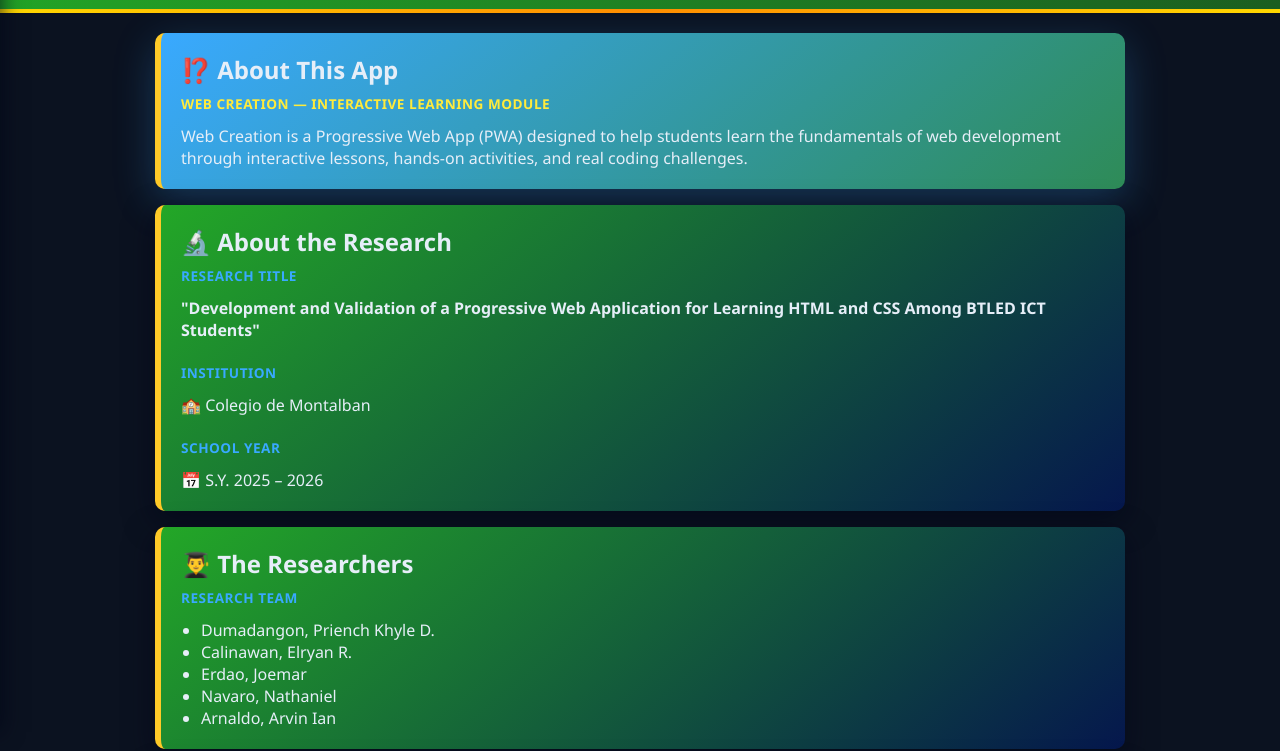
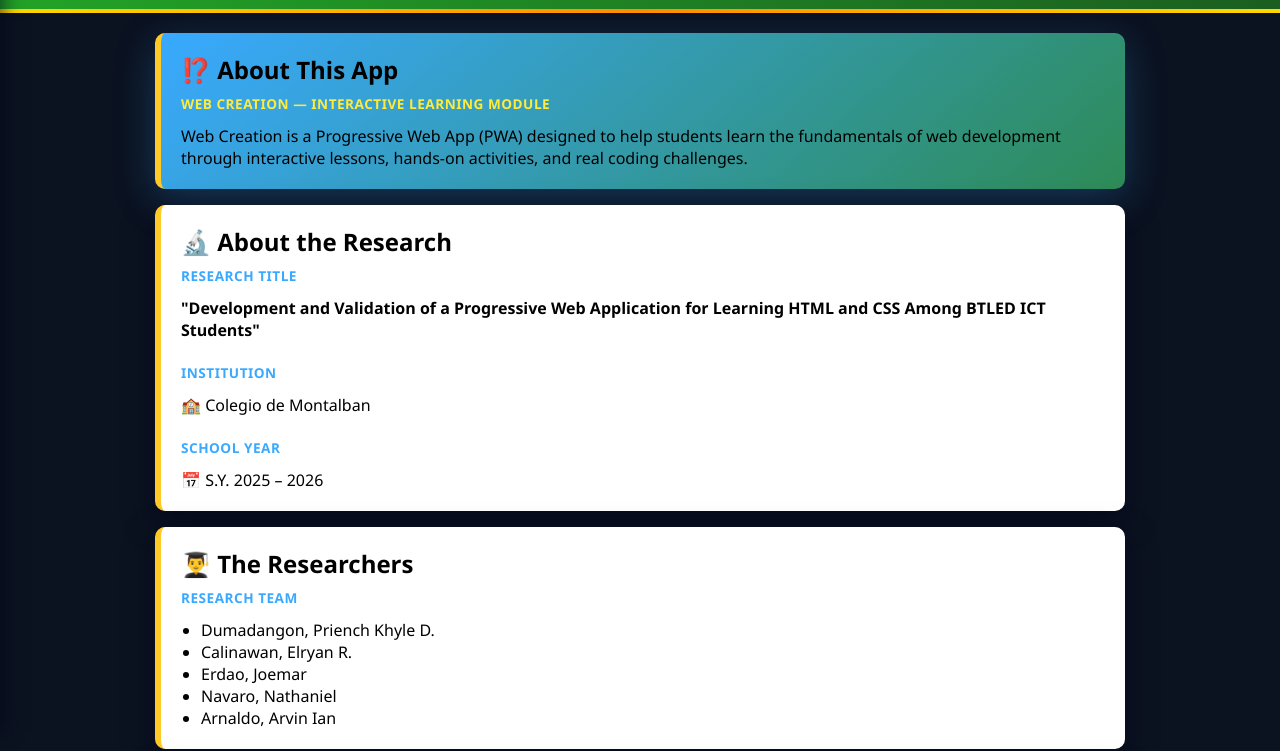
Before and after one commit to needjobwannabe252204/web-creation-pwa, a website: page src/html/nav-pages/about.html in a window 1280 px wide. Shown: the part 68-819 px from the top of the page. Drawn offline with Linux system fonts and the light colour scheme.

Commit message:
contrast

```diff
--- a/src/css/style.css
+++ b/src/css/style.css
@@ -42,7 +42,7 @@
 :root {
     --color-bg: #0b1220;
     --color-surface: #0f1a2b;
-    --color-text: #e6eef8;
+    --color-text: #000000;
     /* Adjusted greens: keep a lighter main green and a moderate dark variant */
     --color-green: #2e8b57;
     --color-green-dark: #196d2f;
@@ -218,7 +218,7 @@
 
 .card {
     /* Darker card surface for better contrast with text */
-    background: linear-gradient(140deg,  #23a727 0%,  #05174d 100%);
+    background: white;
     color: var(--color-text);
     padding: 1.25rem;
     margin: 0; /* spacing handled by grid gap above */
```
